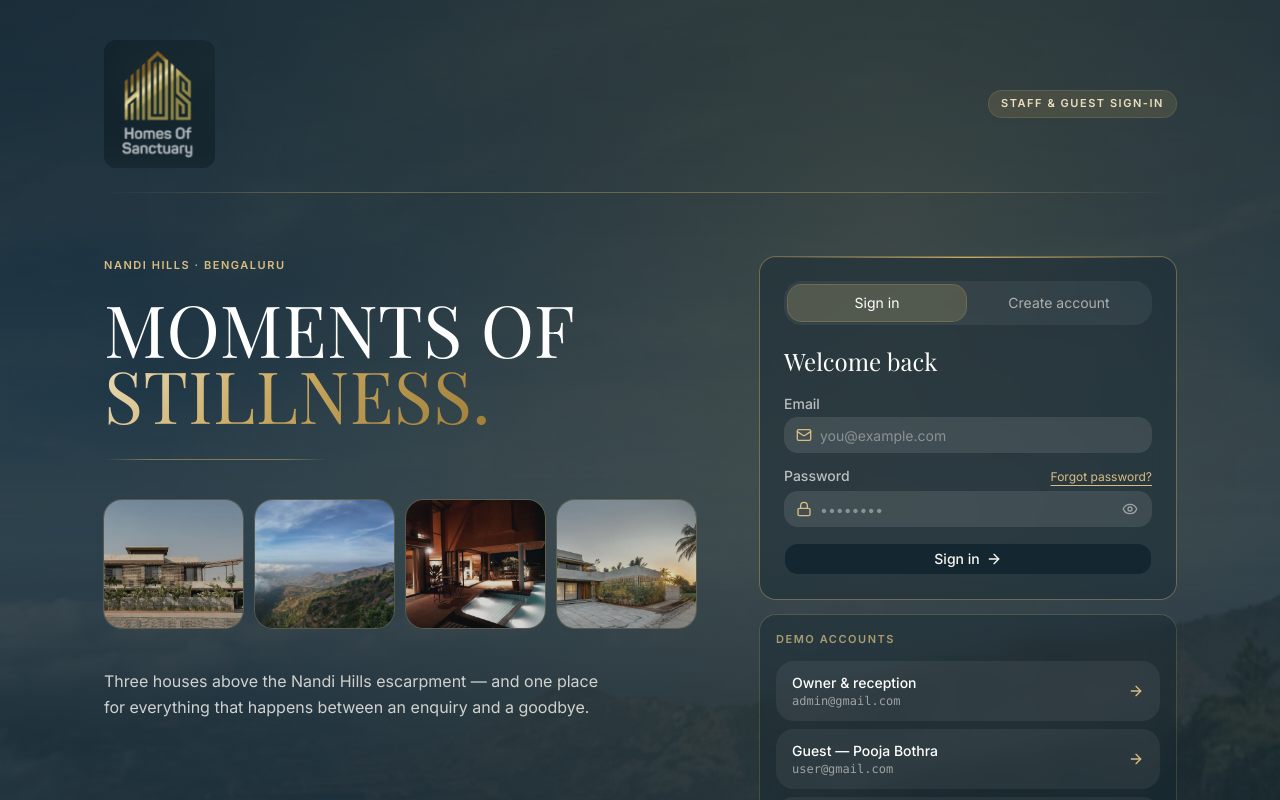
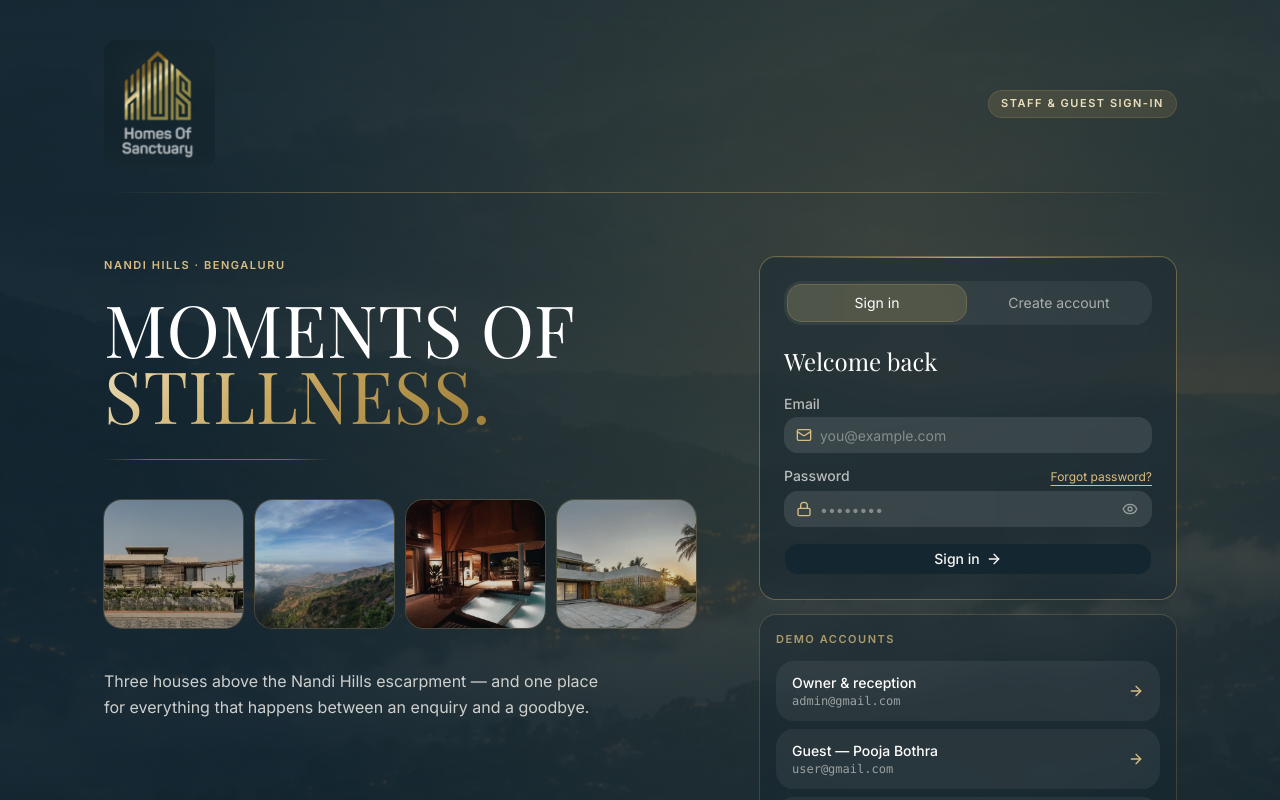
Before and after one commit to abhayjeet70/sanctuary-crm, a React (Vite) app: page /login in a window 1280 px wide. Shown: the top 800 px of the page. Built offline with nearby package versions, Linux system fonts and the light colour scheme; no server answers.

Commit message:
feat: use loginbg.png as the login page background image

```diff
--- a/src/pages/auth/LoginPage.tsx
+++ b/src/pages/auth/LoginPage.tsx
@@ -2,12 +2,12 @@ import { useEffect, useState } from "react";
 import { Link, useNavigate } from "react-router-dom";
 import { ArrowRight, KeyRound } from "lucide-react";
 import { Eyebrow, Logo } from "@/components/common";
-import { collage, photo } from "@/lib/assets";
+import { collage } from "@/lib/assets";
 import { useSession } from "@/services/session";
 import { AuthPanel } from "./AuthPanel";
 import { cn } from "@/lib/utils";
 
-const HERO = photo.hills;
+const HERO = "/loginbg.png";
 
 /**
  * Demo accounts, seeded by supabase/migrations/..._demo_auth_users.sql.
```
Also changed, not shown: public/loginbg.png (added).
